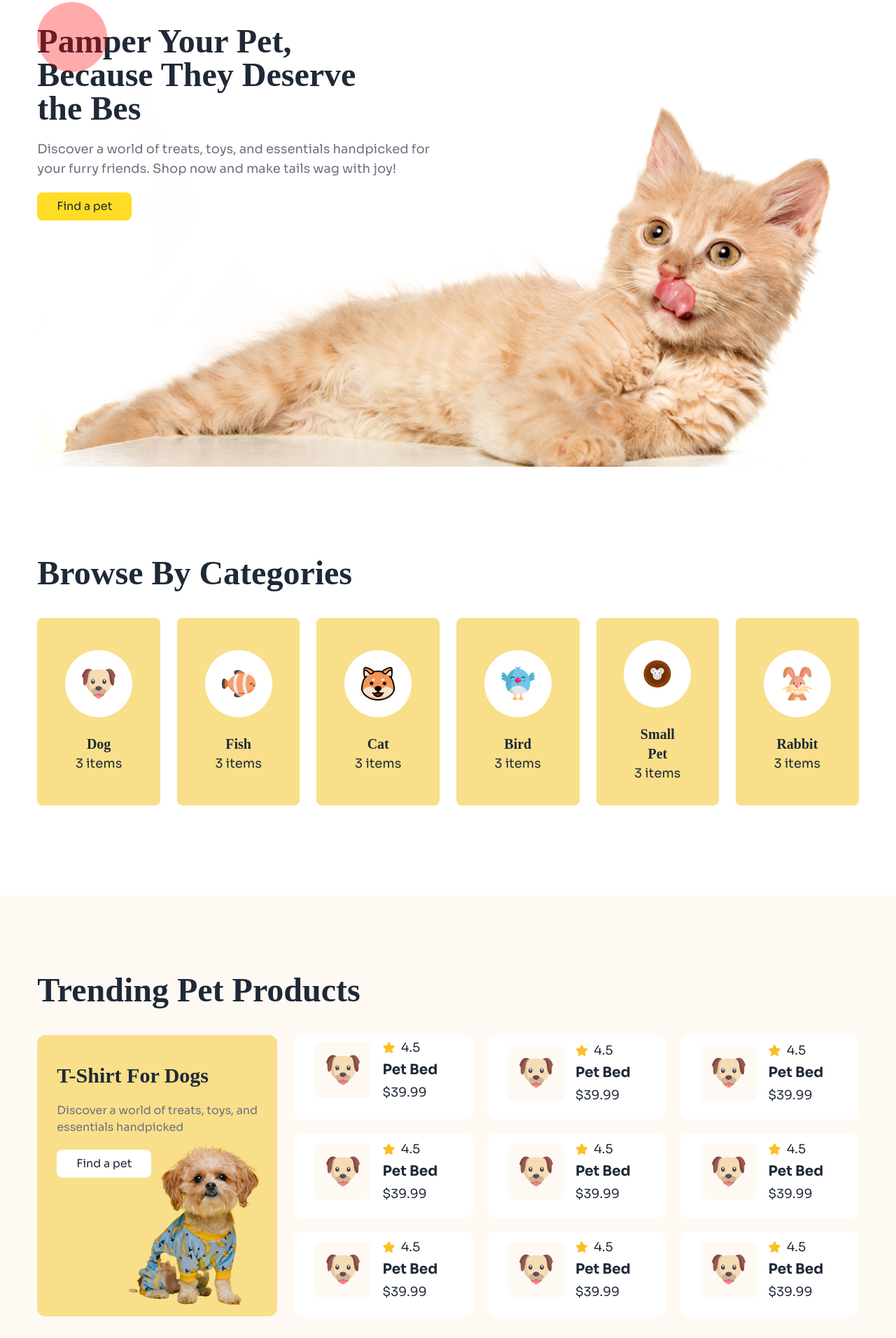
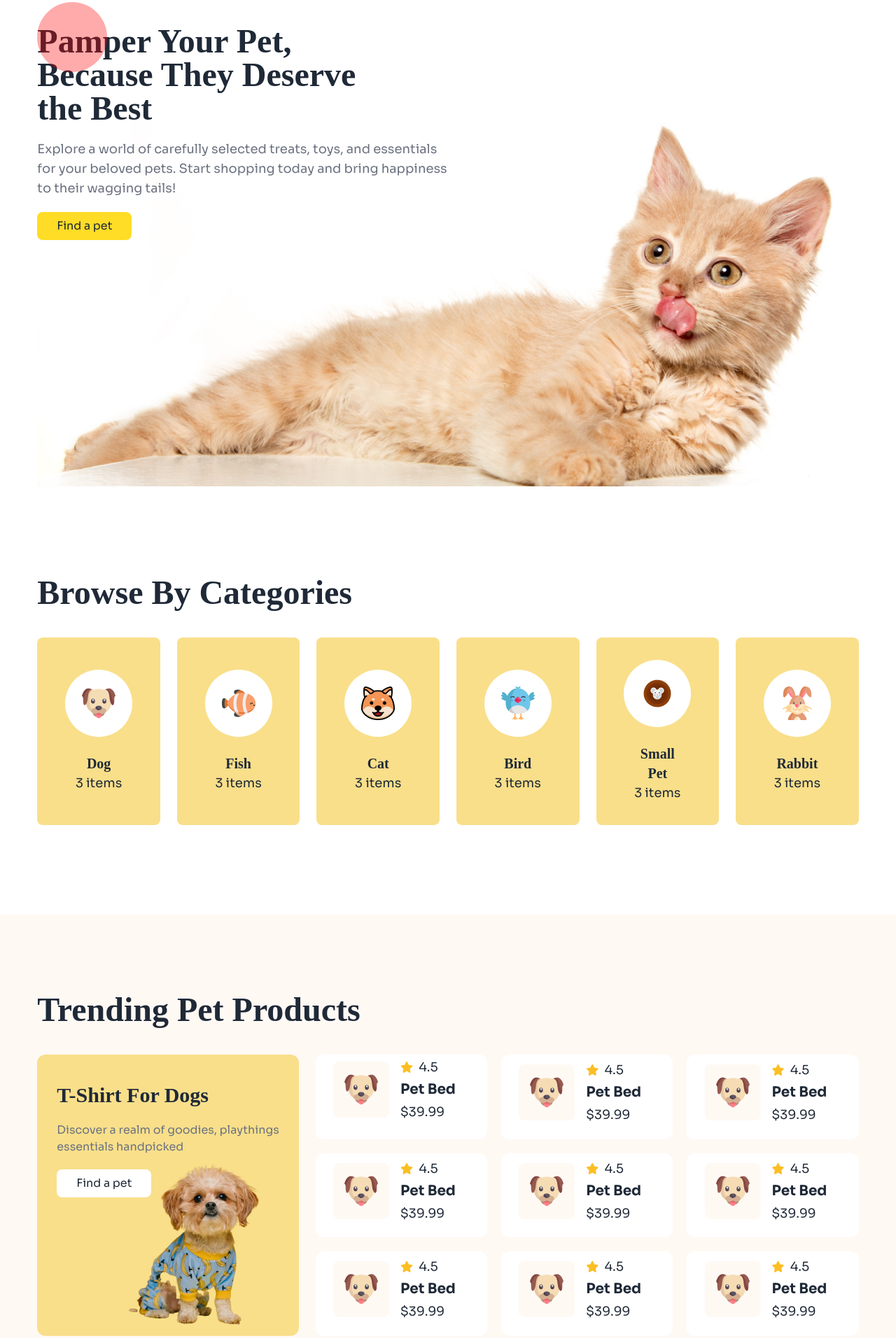
Before and after one commit to RifatPro/Assignment-3-Browseforpets-, a plain HTML site: page index.html in a window 1280 px wide. Shown: the part 125-2037 px from the top of the page at 70% size. Drawn offline with nearby package versions, Linux system fonts and the light colour scheme; a web font is replaced by a local one.

Commit message:
design correction

```diff
--- a/index.html
+++ b/index.html
@@ -3,7 +3,7 @@
     <head>
         <meta charset="UTF-8">
         <meta name="viewport" content="width=device-width, initial-scale=1.0">
-        <title>Brows4epets</title>
+        <title>PET_SHOP</title>
         <link rel="shortcut icon" href="assets/logo-header.png"
             type="image/x-icon">
 
@@ -67,7 +67,7 @@
                         <img src="assets/logo-header.png" alt class="w-10">
                         <h1
                             class="text-2xl font-main-font hidden md:block">Browse<span
-                                class="text-primary-color">4</span>Pets</h1>
+                                class="text-primary-color">_</span>Pets</h1>
                     </div>
 
                     <div class="navbar-center space-x-8 hidden md:block">
@@ -127,11 +127,8 @@
                 <div class="space-y-5 relative lg:bottom-40 bottom-20">
                     <h1
                         class="font-sub-font text-2xl md:text-5xl font-bold">Pamper
-                        Your Pet,<br>Because They Deserve<br>the Bes</h1>
-                    <p class="text-gray-500 font-main-font md:text-lg text-xs md:w-2/4">Discover a world
-                        of treats, toys, and essentials handpicked
-                        for your furry friends. Shop now and make tails
-                        wag with joy!</p>
+                        Your Pet,<br>Because They Deserve<br>the Best</h1>
+                    <p class="text-gray-500 font-main-font md:text-lg text-xs md:w-2/4">Explore a world of carefully selected treats, toys, and essentials for your beloved pets. Start shopping today and bring happiness to their wagging tails!</p>
                     <button
                         class="font-main-font text-bold md:py-2 md:px-7 py-1 px-3 rounded-lg bg-primary-color">Find
                         a pet</button>
@@ -271,7 +268,7 @@
                                     <p
                                         class="text-gray-500 font-main-font">Discover
                                         a
-                                        world of treats, toys, and
+                                         realm of goodies, playthings
                                         <br>essentials
                                         handpicked</p>
                                     <button
@@ -544,7 +541,7 @@
 
                     <div class="space-y-5">
                         <h1 class="md:text-4xl text-2xl font-bold font-sub-font">Get Pawsome News!</h1>
-                        <p class="font-main-font text-gray-500">Exclusive training tips, ticks, product deals and more.</p>
+                        <p class="font-main-font text-gray-500">Unique training advice, hacks, special product offers, and more.</p>
 
 
                         <div class="space-y-6">
@@ -572,7 +569,7 @@
                         <img src="assets/logo-footer.png" alt="" class="w-8">
                         <h1>Browse<span class="text-primary-color">4</span>Pets</h1>
                     </div>
-                    <p class="text-gray-500">Discover a world of treats, toys,<br>and essentials handpicked for your furry friends</p>
+                    <p class="text-gray-500">Explore a collection of handpicked treats, toys,<br>and essentials for your beloved pets.</p>
                 </div>
                 <div>
                     <h2 class="text-lg font-main-font md:mb-4 mb-1">Find a pet</h2>
```
